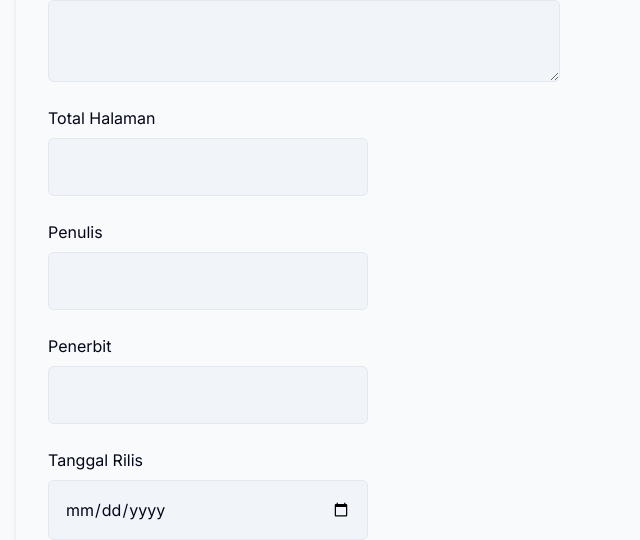
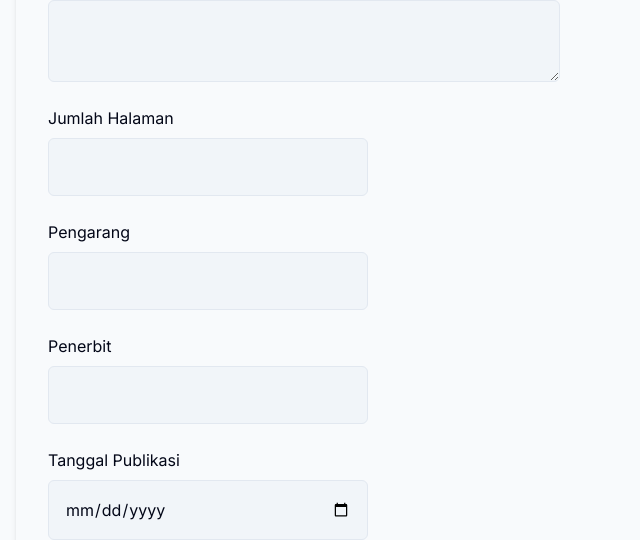
Before and after one commit to viyic/nusantara-nextjs, a Next.js app: page /buku/tambah in a window 1280 px wide. Shown: the part 542-1082 px from the top of the page, without its empty margins (0-640 px from the left). Built offline with nearby package versions, Linux system fonts and the light colour scheme.

Commit message:
fix: subtitle not registered in form

```diff
--- a/src/app/buku/tambah/page.tsx
+++ b/src/app/buku/tambah/page.tsx
@@ -48,6 +48,14 @@ export default function BukuTambah() {
   };
 
   const onSubmitError: SubmitErrorHandler<formType> = (errors) => {
+    // if (errors.email) {
+    //   toast.error("Surel tidak valid");
+    //   return;
+    // }
+    // if (errors.password) {
+    //   toast.error("Kata sandi tidak valid");
+    //   return;
+    // }
   };
   return (
     <>
@@ -81,7 +89,7 @@ export default function BukuTambah() {
               <div className="">Subjudul</div>
               <input
                 type="text"
-                {...register("title", { required: true })}
+                {...register("subtitle", { required: true })}
                 aria-invalid={!!errors.title}
                 className="input max-w-lg"
               />
@@ -97,9 +105,10 @@ export default function BukuTambah() {
             </div>
 
             <div className="flex flex-col gap-2">
-              <div className="">Total Halaman</div>
+              <div className="">Jumlah Halaman</div>
               <input
                 type="number"
+                min={0}
                 {...register("pages", { required: true, valueAsNumber: true })}
                 aria-invalid={!!errors.pages}
                 className="input max-w-xs"
@@ -107,7 +116,7 @@ export default function BukuTambah() {
             </div>
 
             <div className="flex flex-col gap-2">
-              <div className="">Penulis</div>
+              <div className="">Pengarang</div>
               <input
                 type="text"
                 {...register("author", { required: true })}
@@ -127,7 +136,7 @@ export default function BukuTambah() {
             </div>
 
             <div className="flex flex-col gap-2">
-              <div className="">Tanggal Rilis</div>
+              <div className="">Tanggal Publikasi</div>
               <input
                 type="date"
                 {...register("published", {
```
